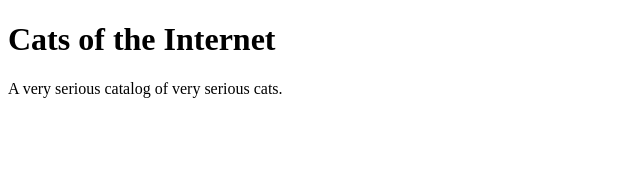
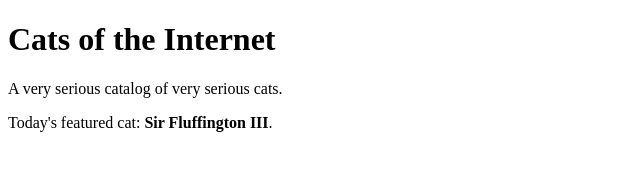
Before and after one commit to IOsinnii/git-git-hurra, a plain HTML site: page index.html in a window 1280 px wide. Shown: the whole page, without its empty margins (0-640 px from the left). Drawn offline with Linux system fonts and the light colour scheme.

Commit message:
Feature Sir Fluffington on the homepage

```diff
--- a/index.html
+++ b/index.html
@@ -7,5 +7,6 @@
 <body>
   <h1>Cats of the Internet</h1>
   <p>A very serious catalog of very serious cats.</p>
+  <p>Today's featured cat: <strong>Sir Fluffington III</strong>.</p>
 </body>
 </html>
```
